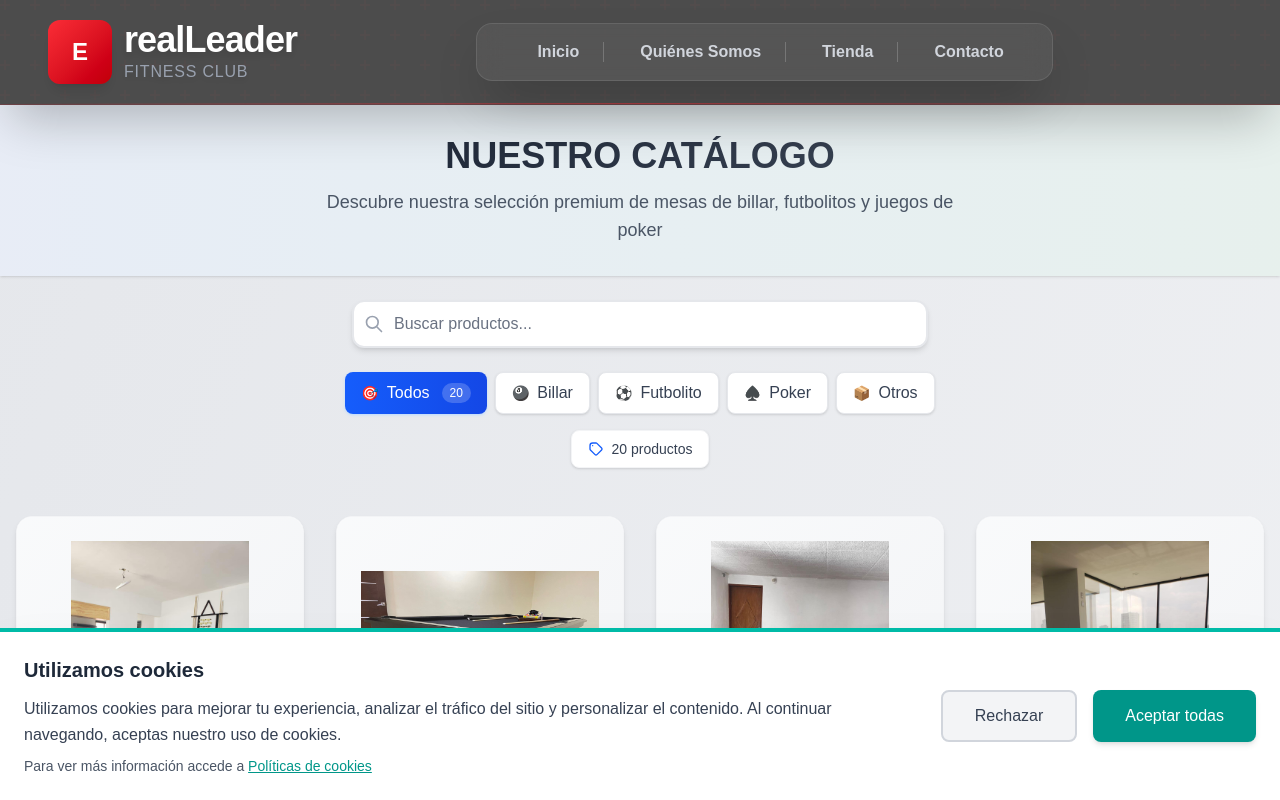
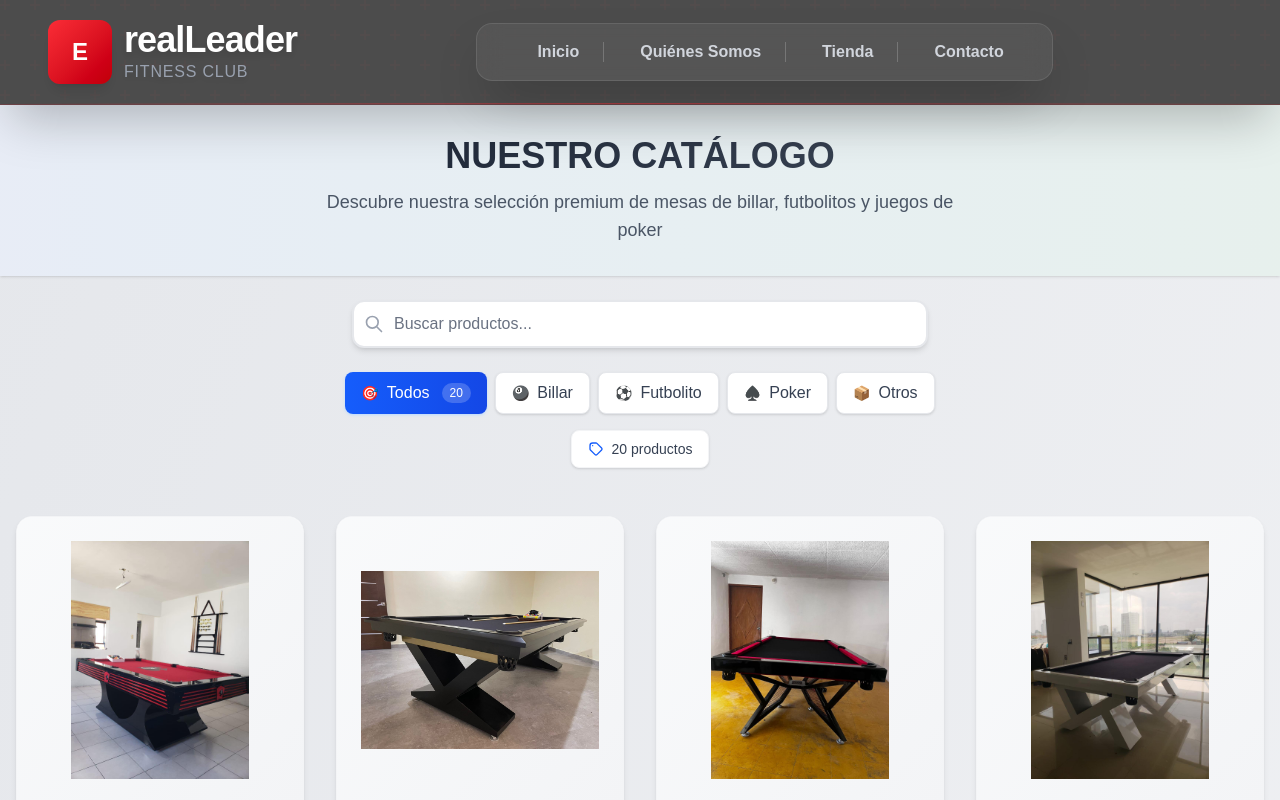
Before and after one commit to TeranHc/Gym1, a Next.js app: page /pages/tienda-billar in a window 1280 px wide. Shown: the top 800 px of the page. Built offline with nearby package versions, Linux system fonts and the light colour scheme.

Commit message:
Actualización de layout, página principal y nuevos componentes

```diff
--- a/src/app/layout.js
+++ b/src/app/layout.js
@@ -2,7 +2,6 @@ import { CartProvider } from './pages/carrito/CartContext';
 import './globals.css';
 import Header from './components/header';
 import Footer from './components/footer';
-import CookieBanner from './pages/cookies/CookieBanner';
 import Script from 'next/script';
 
 export const metadata = {
@@ -36,7 +35,6 @@ export default function RootLayout({ children }) {
           <Header className="py-10 lg:py-20"></Header>
           <main className=" lg:pt-2 bg-main ">{children}</main>
           <Footer />
-          <CookieBanner />
         </CartProvider>
       </body>
     </html>
```
